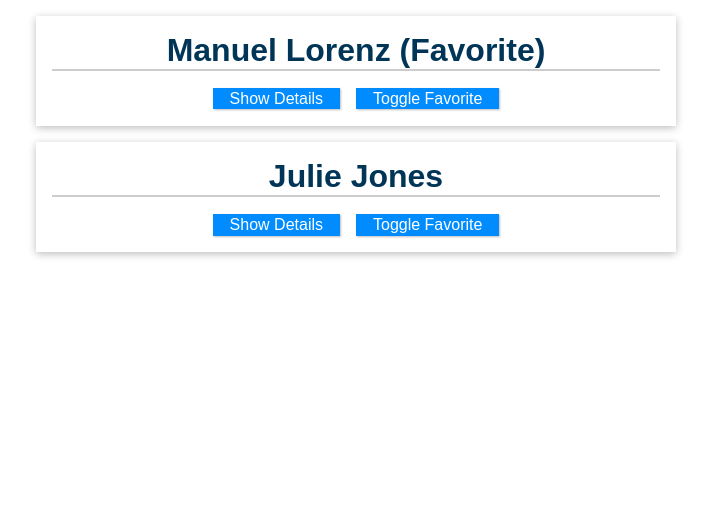
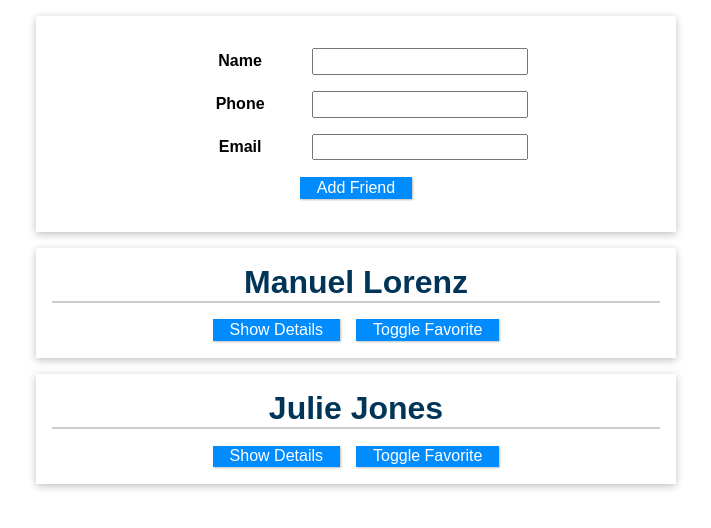
Before and after one commit to rebecca-xm/v-addressbook, a Vue app: page / in a window 1280 px wide. Shown: the top 528 px of the page, without its empty margins (284-995 px from the left). Built offline with nearby package versions, Linux system fonts and the light colour scheme.

Commit message:
feat: add form for new friends

```diff
--- a/src/App.vue
+++ b/src/App.vue
@@ -1,5 +1,6 @@
 <template>
  <section>
+  <add-friend @new-friend="addNewFriend"></add-friend>
   <ul>
    <friend-contact
     v-for="friend of friends"
@@ -25,7 +26,7 @@ export default {
      name: "Manuel Lorenz",
      phone: "0123 45678 90",
      email: "manuel@localhost.com",
-     isFavorite: true,
+     isFavorite: false,
     },
     {
      id: "julie",
@@ -43,6 +44,16 @@ export default {
     (friend) => friend.id === friendId
    );
    identifiedFriend.isFavorite = !identifiedFriend.isFavorite;
+  },
+  addNewFriend(name, phone, email) {
+   const newFriendContact = {
+    id: Math.random().toString(),
+    name: name,
+    phone: phone,
+    email: email,
+    isFavorite: false,
+   };
+   this.friends.push(newFriendContact);
   },
  },
 };
@@ -66,7 +77,8 @@ body {
  list-style: none;
 }
 
-#app li {
+#app li,
+#app form {
  box-shadow: 0 2px 8px rgba(0, 0, 0, 0.26);
  margin: 1rem auto;
  padding: 1rem;
@@ -99,4 +111,20 @@ body {
  border-color: #31a1ec;
  box-shadow: 1px 1px 4px rgba(0, 0, 0, 0.26);
 }
+
+#app input {
+ font: inherit;
+ padding: 0.15rem;
+}
+
+#app label {
+ display: inline-block;
+ font-weight: bold;
+ margin-right: 1rem;
+ width: 7rem;
+}
+
+#app form div {
+ margin: 1rem 0;
+}
 </style>
--- /dev/null
+++ b/src/components/AddFriend.vue
@@ -0,0 +1,37 @@
+<template>
+ <form @submit.prevent="submitInfo">
+  <div>
+   <label>Name</label>
+   <input type="text" v-model="inputName" />
+  </div>
+  <div>
+   <label>Phone</label>
+   <input type="tel" v-model="inputPhone" />
+  </div>
+  <div>
+   <label>Email</label>
+   <input type="email" v-model="inputEmail" />
+  </div>
+  <div>
+   <button>Add Friend</button>
+  </div>
+ </form>
+</template>
+
+<script>
+export default {
+ emits: ["new-friend"],
+ data() {
+  return {
+   inputName: "",
+   inputPhone: "",
+   inputEmail: "",
+  };
+ },
+ methods: {
+  submitInfo() {
+   this.$emit("new-friend", this.inputName, this.inputPhone, this.inputEmail);
+  },
+ },
+};
+</script>
--- a/src/components/FriendContact.vue
+++ b/src/components/FriendContact.vue
@@ -52,7 +52,6 @@ export default {
    return id ? true : console.warn("Id is missing");
   },
  },
- // ^ the function receives the data to be emitted as parameters
  data() {
   return {
    detailsAreVisible: false,
--- a/src/main.js
+++ b/src/main.js
@@ -2,9 +2,11 @@ import { createApp } from 'vue';
 
 import App from './App.vue';
 import FriendContact from './components/FriendContact.vue';
+import AddFriend from './components/AddFriend.vue';
 
 const app = createApp(App);
 
 app.component('friend-contact', FriendContact);
+app.component('add-friend', AddFriend);
 
 app.mount('#app');
```
